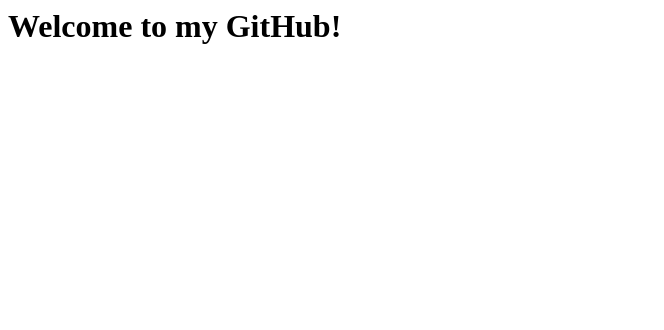
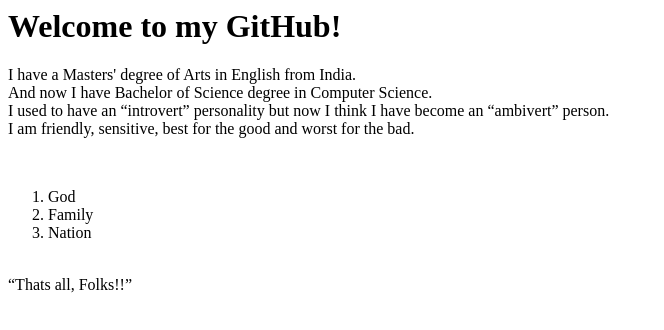
Before and after one commit to onilp/personal-project, a plain HTML site: page index.html in a window 1280 px wide. Shown: the whole page, without its empty margins (0-664 px from the left). Drawn offline with Linux system fonts and the light colour scheme.

Commit message:
Update index.html

```diff
--- a/index.html
+++ b/index.html
@@ -1 +1,6 @@
 <h1>Welcome to my GitHub!</h1>
+<p>I have a Masters&#39; degree of Arts in English from India&#46;<br/> And now I have Bachelor of Science degree in Computer Science&#46;<br/>
+I used to have an <q>introvert</q> personality but now I think I have become an <q>ambivert</q> person&#46;<br/>
+I am friendly&#44; sensitive, best for the good and worst for the bad&#46;</p><br/>
+<ol><li>God</li><li>Family</li><li>Nation</li></ol><br/>
+<q>Thats all&#44; Folks&#33;&#33;</q></p>
```
